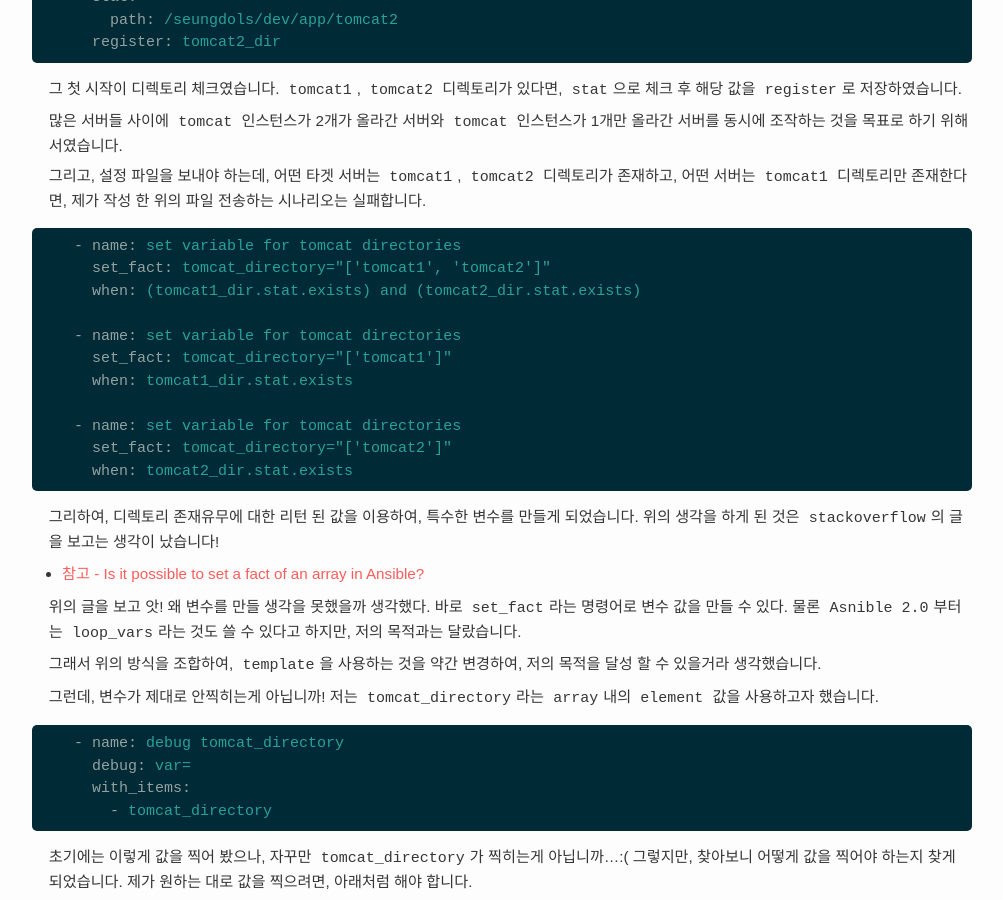
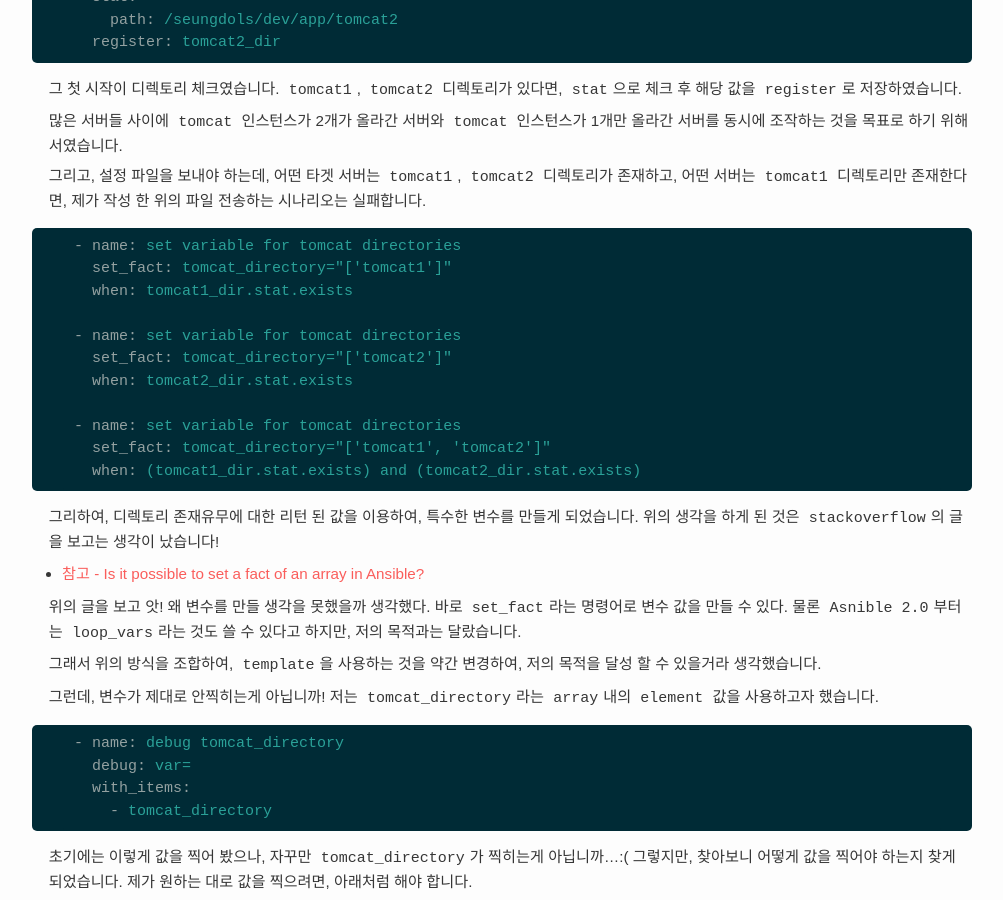
Before and after one commit to seungdols/seungdols.github.io, a Jekyll site: the page built from _posts/2018/2018-08-10-ansible-playbook-file-send-to-multiple-directory.md, in a window 1280 px wide and 900 px high, scrolled down 1230 px. Shown: the whole window, without its empty margins (138-1141 px from the left). Built offline with Jekyll 4.4.1, drawn with Linux system fonts in a browser that asks for light colours; some web fonts are replaced; comment, search, counter and statistics services are not loaded.

````diff
--- a/_posts/2018/2018-08-10-ansible-playbook-file-send-to-multiple-directory.md
+++ b/_posts/2018/2018-08-10-ansible-playbook-file-send-to-multiple-directory.md
@@ -59,16 +59,16 @@ comments: true
 
 ```yaml
 - name: set variable for tomcat directories
-  set_fact: tomcat_directory="['tomcat1', 'tomcat2']"
-  when: (tomcat1_dir.stat.exists) and (tomcat2_dir.stat.exists)
-
-- name: set variable for tomcat directories
   set_fact: tomcat_directory="['tomcat1']"
   when: tomcat1_dir.stat.exists
 
 - name: set variable for tomcat directories
   set_fact: tomcat_directory="['tomcat2']"
   when: tomcat2_dir.stat.exists
+
+- name: set variable for tomcat directories
+  set_fact: tomcat_directory="['tomcat1', 'tomcat2']"
+  when: (tomcat1_dir.stat.exists) and (tomcat2_dir.stat.exists)
 ```
 
 그리하여, 디렉토리 존재유무에 대한 리턴 된 값을 이용하여, 특수한 변수를 만들게 되었습니다. 위의 생각을 하게 된 것은 `stackoverflow`의 글을 보고는 생각이 났습니다!
````
